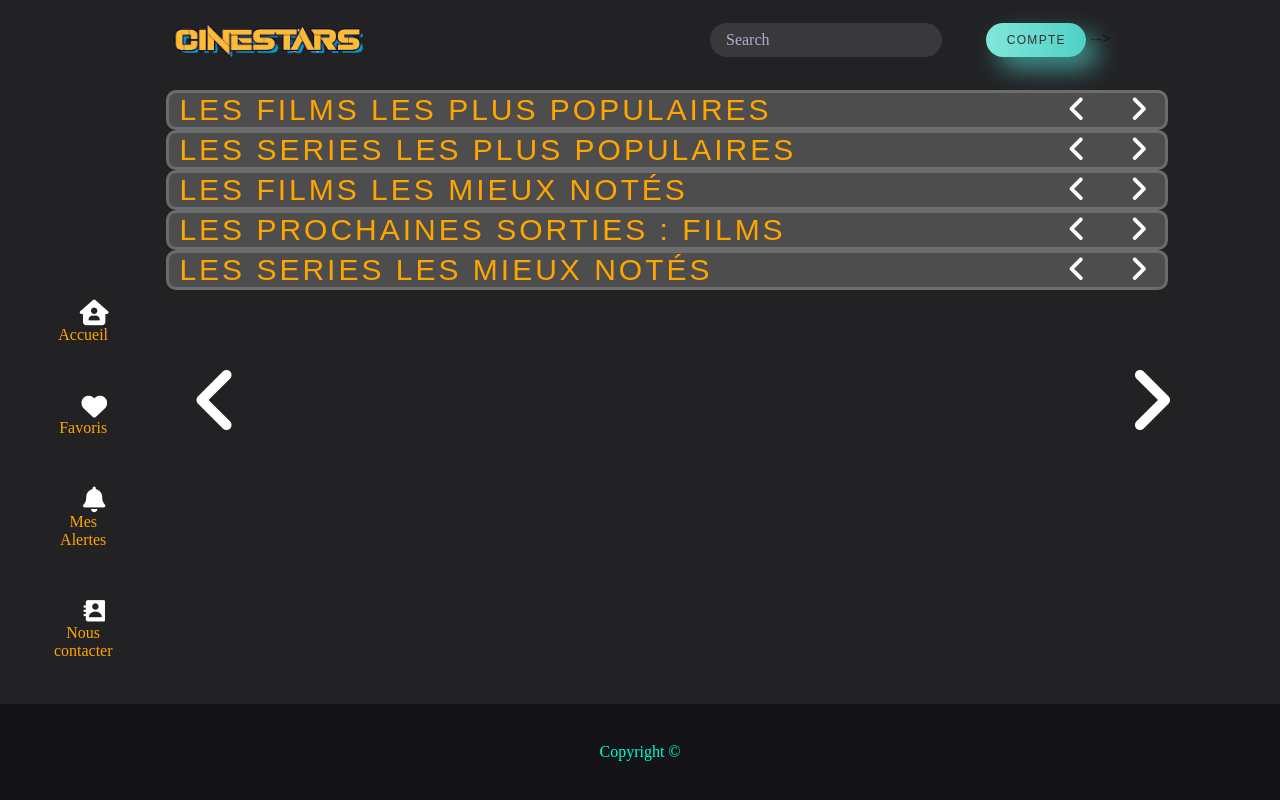
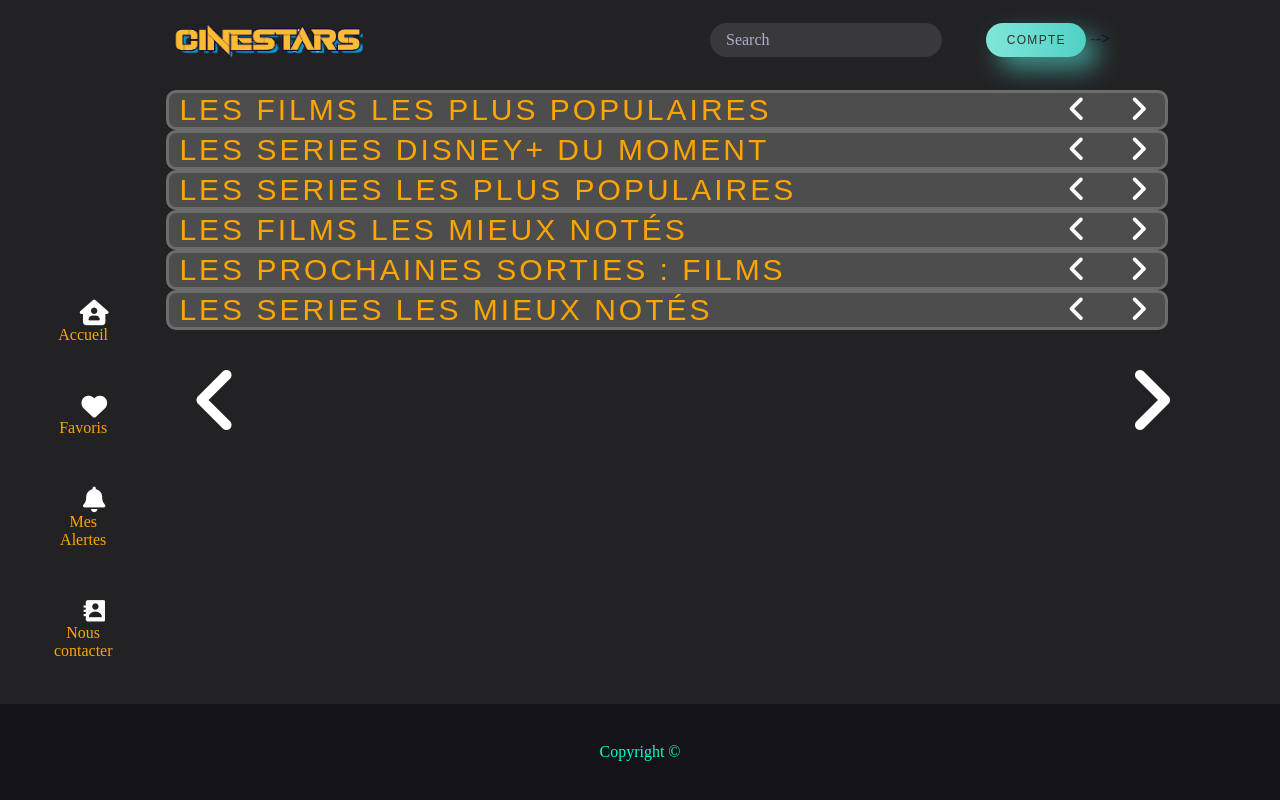
Before and after one commit to sanrala/Cine-Star, a PHP site: page /index.html in a window 1280 px wide. Run offline with PHP 8.4, Linux system fonts and the light colour scheme; some libraries are stand-ins or nearby versions; some web fonts are replaced.

Commit message:
html return

```diff
--- a/CSS/style.css
+++ b/CSS/style.css
@@ -455,7 +455,8 @@ button.dropbtn:focus::before {
 #wrapper4,
 #wrapper5,
 #wrapper6,
-#wrapper7 {
+#wrapper7,
+#wrapperDisneyPlusTV {
     width: 90%;
     /* max-width: 1364px; */
     position: relative;
@@ -471,7 +472,8 @@ button.dropbtn:focus::before {
 #carousel4,
 #carousel5,
 #carousel6,
-#carousel7 {
+#carousel7,
+#carouselDisneyPlusTV {
     overflow: auto;
     scroll-behavior: smooth;
     scrollbar-width: none;
@@ -487,7 +489,8 @@ button.dropbtn:focus::before {
 #carousel4::-webkit-scrollbar,
 #carousel5::-webkit-scrollbar,
 #carousel6::-webkit-scrollbar,
-#carousel7::-webkit-scrollbar {
+#carousel7::-webkit-scrollbar,
+#contentDisneyPlusTV::-webkit-scrollbar {
     height: 0;
 }
 
@@ -501,7 +504,8 @@ button.dropbtn:focus::before {
 #content4,
 #content5,
 #content6,
-#content7 {
+#content7,
+#contentDisneyPlusTV {
     display: flex;
     align-items: center;
     /* display: grid; */
--- a/JS/index.js
+++ b/JS/index.js
@@ -73,6 +73,28 @@ let widthPlaying = carouselPlaying.offsetWidth;
 window.addEventListener("resize", e => (widthPlaying = carouselPlaying.offsetWidth));
 
 // ---------------------------FIN CAROUSEL2---------------------------
+
+// ---------------------------CAROUSELDISNEY+TV---------------------------
+const gapDisneyTV = 16;
+
+const carouselDisneyT = document.getElementById("carouselDisneyPlusTV"),
+    contentDisneyTV = document.getElementById("contentDisneyPlusTV"),
+    nextDisneyTV = document.getElementById("nextDisneyTV"),
+    prevDisneyTV = document.getElementById("prevDisneyTV");
+
+nextDisneyTV.addEventListener("click", e => {
+    carouselDisneyT.scrollBy(widthDisneyTV + gapDisneyTV, 0);
+
+});
+prevDisneyTV.addEventListener("click", e => {
+    carouselDisneyT.scrollBy(-(widthDisneyTV + gapDisneyTV), 0);
+
+});
+
+let widthDisneyTV = carouselDisneyT.offsetWidth;
+window.addEventListener("resize", e => (widthDisneyTV = carouselDisneyT.offsetWidth));
+
+// ---------------------------FIN DISNEY+TV---------------------------
 
 // ---------------------------CAROUSEL3---------------------------
 const gapTopRated = 16;
@@ -174,9 +196,9 @@ let movieAffiche = fetch('https://api.themoviedb.org/3/trending/all/day?api_key=
 movieAffiche.then(async response => {
     try {
         let movieNowAffiche = await response.json();
-        console.log(movieAffiche);
+
         let recentMovieAffiche = movieNowAffiche.results;
-        console.log(recentMovieAffiche);
+
         const movieAfficheNode = recentMovieAffiche.map(movieAffiche => {
             return createMovieAffiche(movieAffiche)
         })
@@ -386,6 +408,96 @@ const createTop = (movie) => {
 }
 // ------------------FIN CAROUSEL FILMS POULAIRES---------------
 
+// ------------------CAROUSEL SERIES DISNEY PLUS---------------
+
+
+
+
+
+
+
+const carouselDisneyTV = document.querySelector('#contentDisneyPlusTV')
+
+let disneyPlusTV = fetch('https://api.themoviedb.org/3/discover/tv?api_key=e0e252f245f519ae01af7682ea83a642&with_watch_providers=337&watch_region=FR');
+disneyPlusTV.then(async response => {
+    try {
+        let actualDisneyPlusTV = await response.json();
+        console.log(actualDisneyPlusTV);
+        let recentDisneyPlusTV = actualDisneyPlusTV.results;
+
+        const actualDisneyTVNode = recentDisneyPlusTV.map(disneyPlusTV => {
+            return createDisneyTV(disneyPlusTV)
+        })
+        carouselDisneyTV.append(...actualDisneyTVNode);
+    } catch (error) {
+        console.log(error);
+    }
+})
+
+
+
+const createDisneyTV = (disneyPlusTV) => {
+    const li = document.createElement('li')
+    li.classList.add('item-a')
+
+    const box = document.createElement('div')
+    box.classList.add('box')
+
+    const slide = document.createElement('div')
+    slide.classList.add('slide-img')
+
+    const imgScreen1 = document.createElement('img')
+    imgScreen1.classList.add('item')
+    imgScreen1.src = "https://image.tmdb.org/t/p/w500/" + disneyPlusTV.poster_path;
+
+    const overlay = document.createElement('div')
+    overlay.classList.add('overlaySlider')
+
+    const a = document.createElement('a')
+    a.classList.add('love-btn')
+    a.innerText = "J'aime"
+
+    const detailsBox = document.createElement('div')
+    detailsBox.classList.add('details-box')
+
+    const type = document.createElement('div')
+    type.classList.add('type')
+
+    const aType = document.createElement('a')
+    aType.innerText = disneyPlusTV.name;
+    aType.style.fontSize = ('0.7rem')
+    aType.href = `cine1_resume.html?id=${disneyPlusTV.id}&with_genres=${disneyPlusTV.genre_ids}&type=tv`
+
+    const seeDetail = document.createElement('a')
+    seeDetail.classList.add('overview')
+    seeDetail.href = `cine1_resume.html?id=${disneyPlusTV.id}&with_genres=${disneyPlusTV.genre_ids}&type=tv`
+    seeDetail.innerText = " Plus...";
+    seeDetail.style.textDecoration = "none";
+
+    const aVote = document.createElement('a')
+    aVote.innerText = "Date de sortie : " + disneyPlusTV.first_air_date
+    aVote.style.fontSize = ('0.8rem')
+    aVote.style.color = '#878484'
+
+
+
+    overlay.append(a, seeDetail);
+    slide.append(imgScreen1, overlay)
+    box.append(slide,
+        detailsBox
+    )
+    detailsBox.append(type)
+    type.append(aType
+        , aVote
+
+    )
+    li.append(box)
+
+    return li;
+
+
+}
+// ------------------FIN CAROUSELSERIES DISNEY PLUS---------------
 
 // ------------------CAROUSEL 2 FILMS TV POPULARE---------------
 
@@ -395,7 +507,7 @@ let TVPlay = fetch('https://api.themoviedb.org/3/tv/popular?api_key=e0e252f245f5
 TVPlay.then(async response => {
     try {
         let playingNowTV = await response.json();
-        console.log(TVPlay);
+
         let recentPlayingTV = playingNowTV.results;
 
         const TVPlayNode = recentPlayingTV.map(TVPlay => {
@@ -571,7 +683,7 @@ upComing.then(async response => {
         let upComingMovie = await response.json();
 
         let recentupComingMovie = upComingMovie.results;
-        console.log(recentupComingMovie);
+
 
         const upComingNode = recentupComingMovie.map(upComing => {
             return createupComing(upComing)
--- a/index.html
+++ b/index.html
@@ -161,6 +161,29 @@
 
         <div class="row" id="slider-text">
           <div class="swiper">
+            <h2 class="titleSwiper">LES SERIES DISNEY+ DU MOMENT
+              <div class="swipeButton">
+                <i class="fa-solid fa-angle-left" id="prevDisneyTV"></i>
+                <i class="fa-solid fa-angle-right" id="nextDisneyTV"></i>
+              </div>
+            </h2>
+          </div>
+        </div>
+
+        <div id="wrapperDisneyPlusTV">
+
+          <div id="carouselDisneyPlusTV">
+
+            <div id="contentDisneyPlusTV">
+
+
+
+            </div>
+          </div>
+        </div>
+
+        <div class="row" id="slider-text">
+          <div class="swiper">
             <h2 class="titleSwiper">LES SERIES LES PLUS POPULAIRES
               <div class="swipeButton">
                 <i class="fa-solid fa-angle-left" id="prev2"></i>
```
